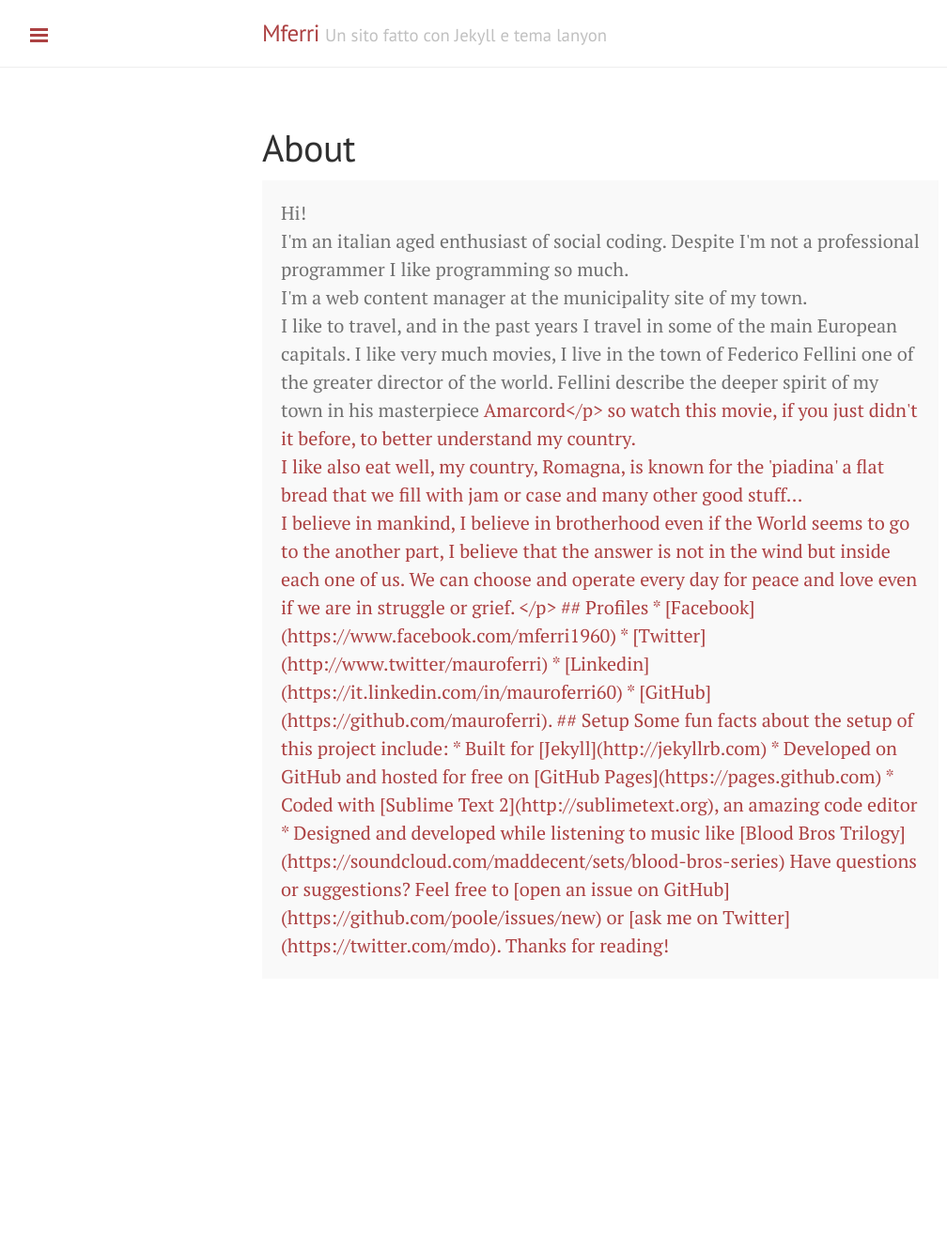
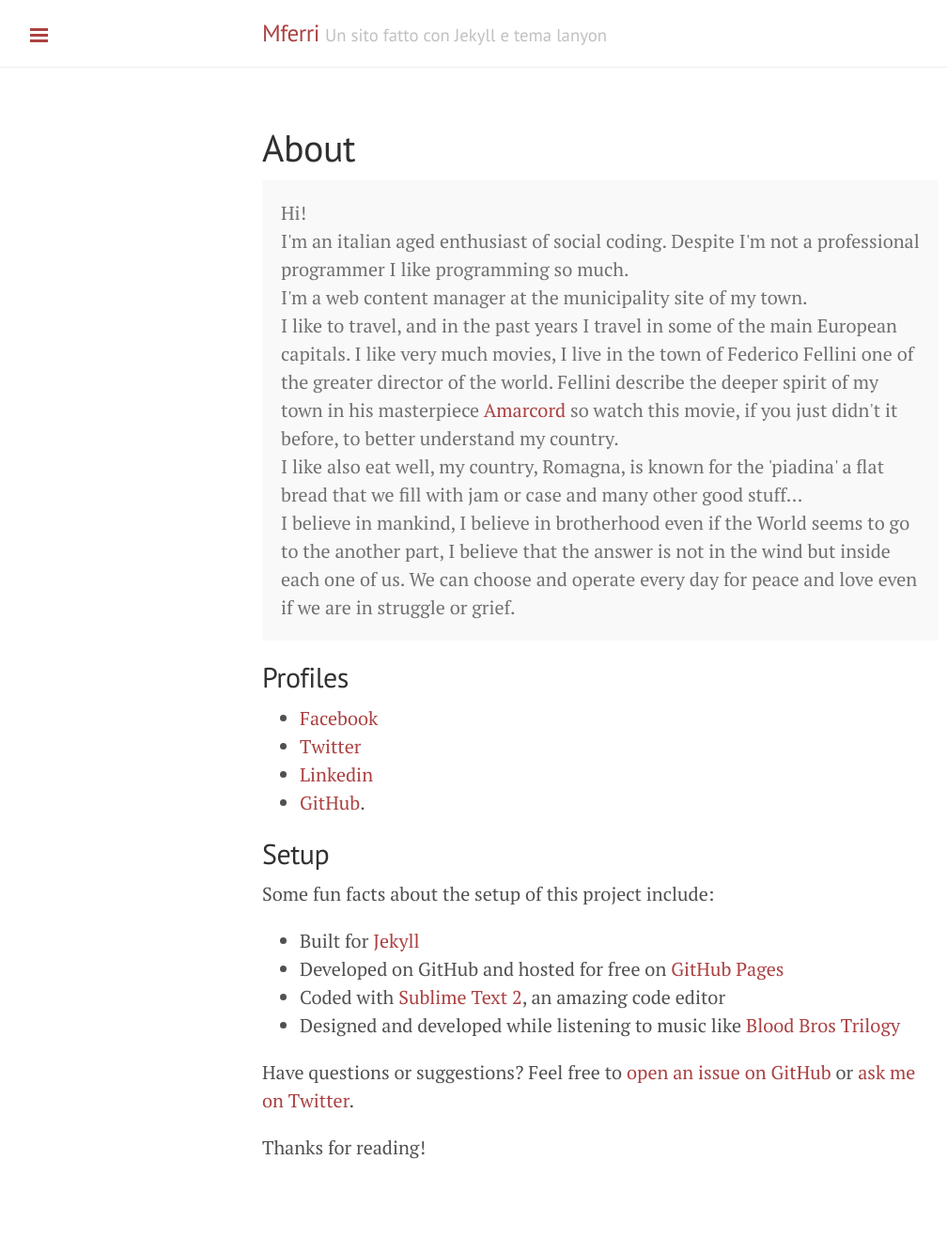
Before and after one commit to gbvitrano/mauroferri.github.io, a Jekyll site: the page built from about.md, in a window 1280 px wide. Shown: the whole page at 94% size, without its empty margins (1-1009 px from the left). Built offline with Jekyll 4.4.1, drawn with Linux system fonts in a browser that asks for light colours; Markdown is read by kramdown in place of the engine named in the settings; before the commit the page ends 1122 px from its top, so only the background shows below that.

Commit message:
Update about.md

```diff
--- a/about.md
+++ b/about.md
@@ -8,7 +8,7 @@ title: About
   I'm an italian aged enthusiast of social coding. Despite I'm not a professional programmer I like programming so much.<br />
   I'm a web content manager at the municipality site of my town. <br />
   I like to travel, and in the past years I travel in some of the main European capitals.
-  I like very much movies, I live in the town of Federico Fellini one of the greater director of the world. Fellini describe the deeper spirit of my town in his masterpiece <a href="https://it.wikipedia.org/wiki/Amarcord">Amarcord</p> so watch this movie, if you just didn't it before, to better understand my country.<br />
+  I like very much movies, I live in the town of Federico Fellini one of the greater director of the world. Fellini describe the deeper spirit of my town in his masterpiece <a href="https://it.wikipedia.org/wiki/Amarcord">Amarcord</a> so watch this movie, if you just didn't it before, to better understand my country.<br />
   I like also eat well, my country, Romagna, is known for the 'piadina' a flat bread that we fill with jam or case and many other good stuff...<br />
   I believe in mankind, I believe in brotherhood even if the World seems to go to the another part, I believe that the answer is not in the wind but inside each one of us. We can choose and operate every day for peace and love even if we are in struggle or grief.
 </p>
```
